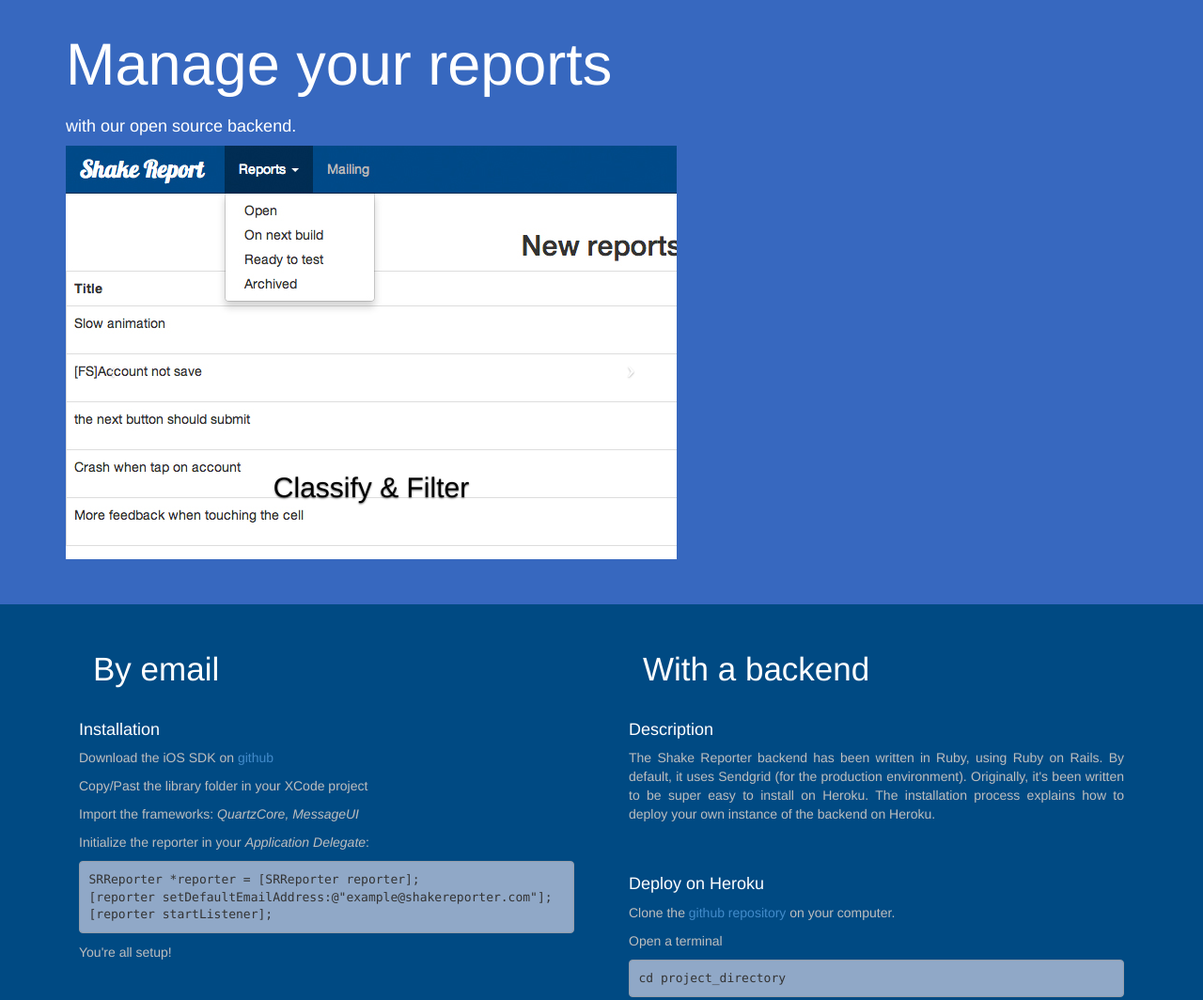
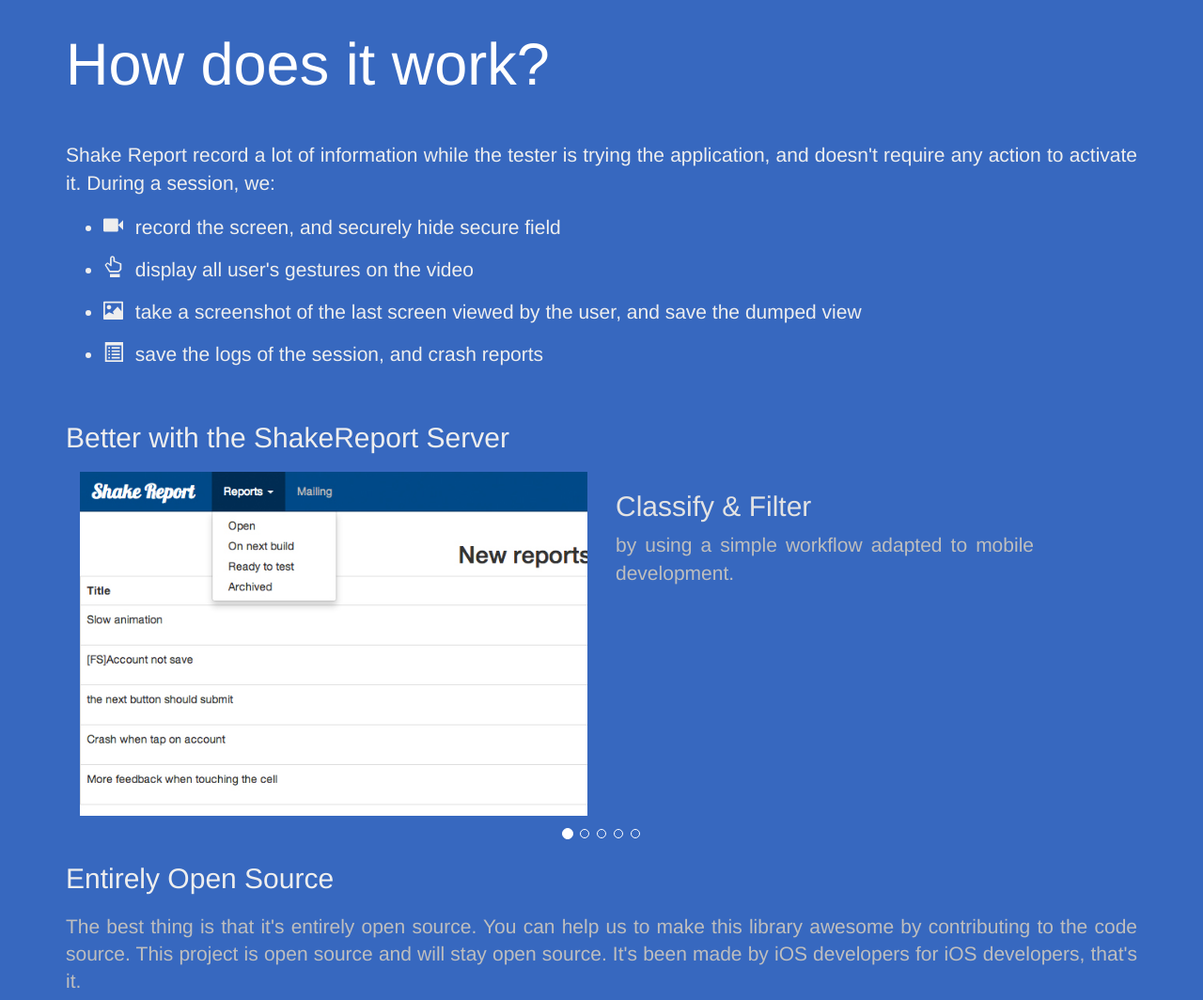
Before and after one commit to jayztemplier/ShakeReportLanding, a plain HTML site: page index.html in a window 1280 px wide. Shown: the part 520-1584 px from the top of the page at 94% size. Drawn offline with Linux system fonts and the light colour scheme; files whose address does not match are found by name.

Commit message:
better ui for description of the project

```diff
--- a/assets/css/style.css
+++ b/assets/css/style.css
@@ -99,18 +99,32 @@ div#backend {
   background-color: #3768bf;
 }
 
-.carousel {
-  width: 650px;
+.how-it-works {
+  color: #eee;
 }
 
-.carousel-caption h3{
-  font-size: 30px;
-  color: black !important;
+.how-it-works .glyphicon{
+  margin-right: 7px;
 }
 
-.carousel-control.right {
-  background-image: none;
+.how-it-works p{
+  color: #eee !important;
 }
-.carousel-control.left {
-  background-image: none;
+
+#backend h2{
+  color: #eee;
+  margin-bottom: 20px;
 }
+
+#backend .sub-section {
+  margin: 50px 0px;
+}
+
+.carousel-indicators {
+  bottom: -50px;
+}
+
+.carousel h3{
+  font-size: 30px;
+  color: #E3E3E3 !important;
+}
--- a/index.html
+++ b/index.html
@@ -23,7 +23,10 @@
 				<h3 id="beta_label" class="">beta</h3>
 	        	<p class="italic">an easy to use, open source, bug reporter for mobile applications.</p>
 				<p class="description">Shake Reporter is a framework that allows you to easily get bug reports from users of your mobile application. When you see something wrong, shake the device, and report the issue with a custom message. You can either receive reports by email or configure a shake report backend which will collect and classify the reports.</p>
-	        	<p><a class="btn btn-primary btn-lg" href="https://github.com/jayztemplier/ShakeReport" target="_blank">Get last stable version</a></p>
+	        	<p>
+	        		<a class="btn btn-primary btn-lg" href="https://github.com/jayztemplier/ShakeReport" target="_blank">Get last stable version</a>
+	        		<a class="btn btn-primary btn-lg" href="#installation" target="_blank">Install tutorial</a>
+	        	</p>
 	     	</div>
 			<div class="col-md-3 embeddedVideo">
 				<img src="./assets/img/iphone_5_blanc.png">
@@ -46,11 +49,32 @@
 	</div>
 	<!-- --------------------------------- -->
 
+
 	<!-- BACKEND  -->
 	<div id="backend" class="jumbotron">
 		<div class="container">
-			<h1>Manage your reports</h1>
-			<h4>with our open source backend.</h4>
+			<h1>How does it work?</h1>
+			<div class="sub-section how-it-works">
+			<p>Shake Report record a lot of information while the tester is trying the application, and doesn't require any action to activate
+				it. During a session, we:</p>
+				<ul>
+					<li>
+						<span class="glyphicon glyphicon-facetime-video"></span> record the screen, and securely hide secure field
+					</li>
+					<li>
+						<span class="glyphicon glyphicon-hand-up"></span> display all user's gestures on the video
+					</li>
+					<li>
+						<span class="glyphicon glyphicon-picture"></span> take a screenshot of the last screen viewed by the user, and save the dumped view
+					</li>
+					<li>
+						<span class="glyphicon glyphicon-list-alt"></span> save the logs of the session, and crash reports
+					</li>
+				</ul>
+			</div>
+
+			<div class="sub-section server-description">
+				<h2>Better with the ShakeReport Server</h2>
 				<div id="carousel-example-generic" class="carousel slide">
 				  <!-- Indicators -->
 				  <ol class="carousel-indicators">
@@ -64,57 +88,60 @@
 				  <!-- Wrapper for slides -->
 				  <div class="carousel-inner">
 				    <div class="item active">
-			      <img src="./assets/img/carousel/classify.jpg" alt="classify">
-			      <div class="carousel-caption">
+				        <img class="col-md-6" src="./assets/img/carousel/classify.jpg" alt="classify"/>
+				      	<div class="col-md-5">
 				      		<h3>Classify & Filter</h3>
+				      		<p>by using a simple workflow adapted to mobile development.</p>
 				      	</div>
 				    </div>
 
 				    <div class="item">
-			      <img src="./assets/img/carousel/informations.jpg" alt="informations">
-			      <div class="carousel-caption">
+				     	<img class="col-md-6"  src="./assets/img/carousel/informations.jpg" alt="informations">
+				      	<div class="col-md-5">
 				      		<h3>Get all the data you need</h3>
+				      		<p>video of the session, logs, crash reports and more.</p>
 				      	</div>
 				    </div>
 
 				    <div class="item">
-			      <img src="./assets/img/carousel/collaborate.jpg" alt="collaborate">
-			      <div class="carousel-caption">
+				      <img class="col-md-6" src="./assets/img/carousel/collaborate.jpg" alt="collaborate">
+				      	<div class="col-md-5">
 				      		<h3>Collaborate with your team</h3>
+				      		<p>talk about a report by exchanging messages with your coworkers.</p>
 				      </div>
 				    </div>
 
 				    <div class="item">
-			      <img src="./assets/img/carousel/build.jpg" alt="build">
-			      <div class="carousel-caption">
-			      	<h3>Use build versioning to mark reports as testable</h3>
+				      <img class="col-md-6" src="./assets/img/carousel/build.jpg" alt="build">
+				      	<div class="col-md-5">
+				      		<h3>Versioning</h3>
+				      		<p>announce a new build to automatically mark all the report waiting for this new build as testable.</p>
 				      </div>
 				    </div>
 
 				    <div class="item">
-			      <img src="./assets/img/carousel/alert.jpg" alt="alert">
-			      <div class="carousel-caption">
+				      <img class="col-md-6" src="./assets/img/carousel/alert.jpg" alt="alert">
+				      	<div class="col-md-5">
 				      		<h3>Get notify when something happen</h3>
+				      		<p>receive an email when a report is created or when a new build is ready.</p>
 				      </div>
 				    </div>
 
 
 				  </div>
+				</div>
+			</div
 
-			  <!-- Controls -->
-			  <a class="left carousel-control" href="#carousel-example-generic" data-slide="prev">
-			    <span class="icon-prev"></span>
-			  </a>
-			  <a class="right carousel-control" href="#carousel-example-generic" data-slide="next">
-			    <span class="icon-next"></span>
-			  </a>
+			<div class="sub-section open-source">
+				<h2>Entirely Open Source</h2>
+				<p>The best thing is that it's entirely open source. You can help us to make this library awesome by contributing to the code source. This project is open source and will stay open source. It's been made by iOS developers for iOS developers, that's it.</p>
 			</div>
 		</div>
 	</div>
 	<!-- --------------------------------- -->
 
 	<!-- INSTALLATION  -->
-	<div class="container">
+	<div id="installation" class="container">
 		<!-- BY EMAIL -->
 		<div class="row">
 			<div class="col-md-6 installation_column">
```
Lines whose indentation alone changed are shown as unchanged.
